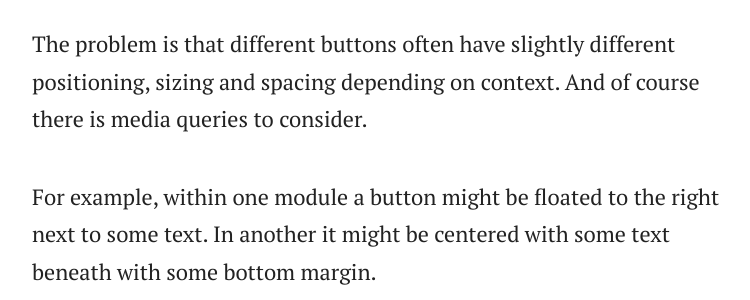
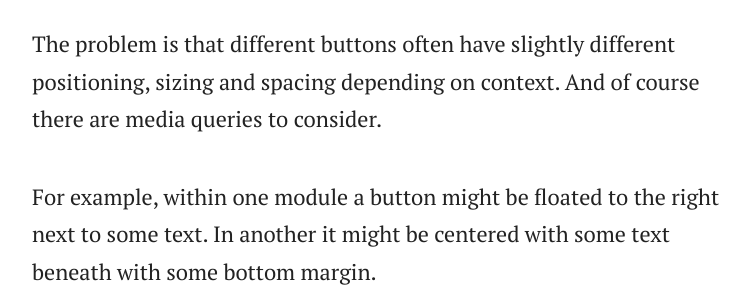
Before and after one commit to adamsilver/maintainablecss.com-jekyll, a Jekyll site: the page built from _chapters/06-modules.md, in a window 1280 px wide and 900 px high, scrolled down 4967 px. Shown: the part 231-531 px from the top of the window, without its empty margins (258-1008 px from the left). Built offline with Jekyll 4.4.1, drawn with Linux system fonts in a browser that asks for light colours; some of the changed text lies outside the part shown.

Commit message:
Mistake under modules

```diff
--- a/_chapters/06-modules.md
+++ b/_chapters/06-modules.md
@@ -100,7 +100,7 @@ And the the CSS would be:
 
 	.primaryButton {}
 
-The problem is that different buttons often have slightly different positioning, sizing and spacing depending on context. And of course there is media queries to consider.
+The problem is that different buttons often have slightly different positioning, sizing and spacing depending on context. And of course there are media queries to consider.
 
 For example, within one module a button might be floated to the right next to some text. In another it might be centered with some text beneath with some bottom margin.
 
@@ -129,8 +129,8 @@ Notice that in this example, we don't specify `float`, `margin` or `width` etc.
 There's a third option. Imagine a checkout flow whereby each page has a continue button and a link to the previous step. We can again reuse it by upgrading it into a module:
 
 	<div class="checkoutActions">
-	  <input class="continue" ...>
-	  <a class="checkoutActions-back" ...></a>
+	  <input class="checkoutActions-continue">
+	  <a class="checkoutActions-back"></a>
 	</div>
 
 And the CSS would be:
```
